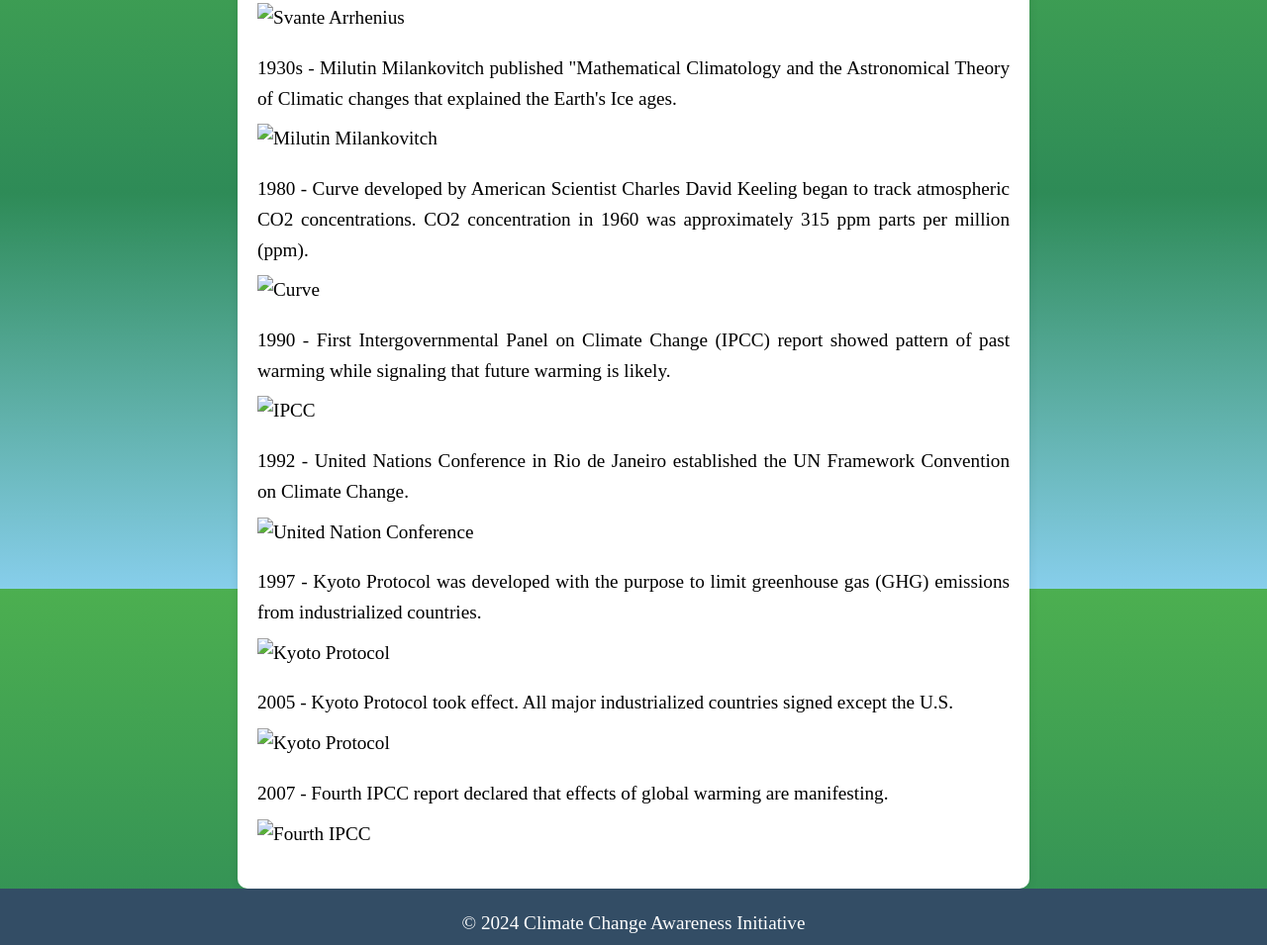
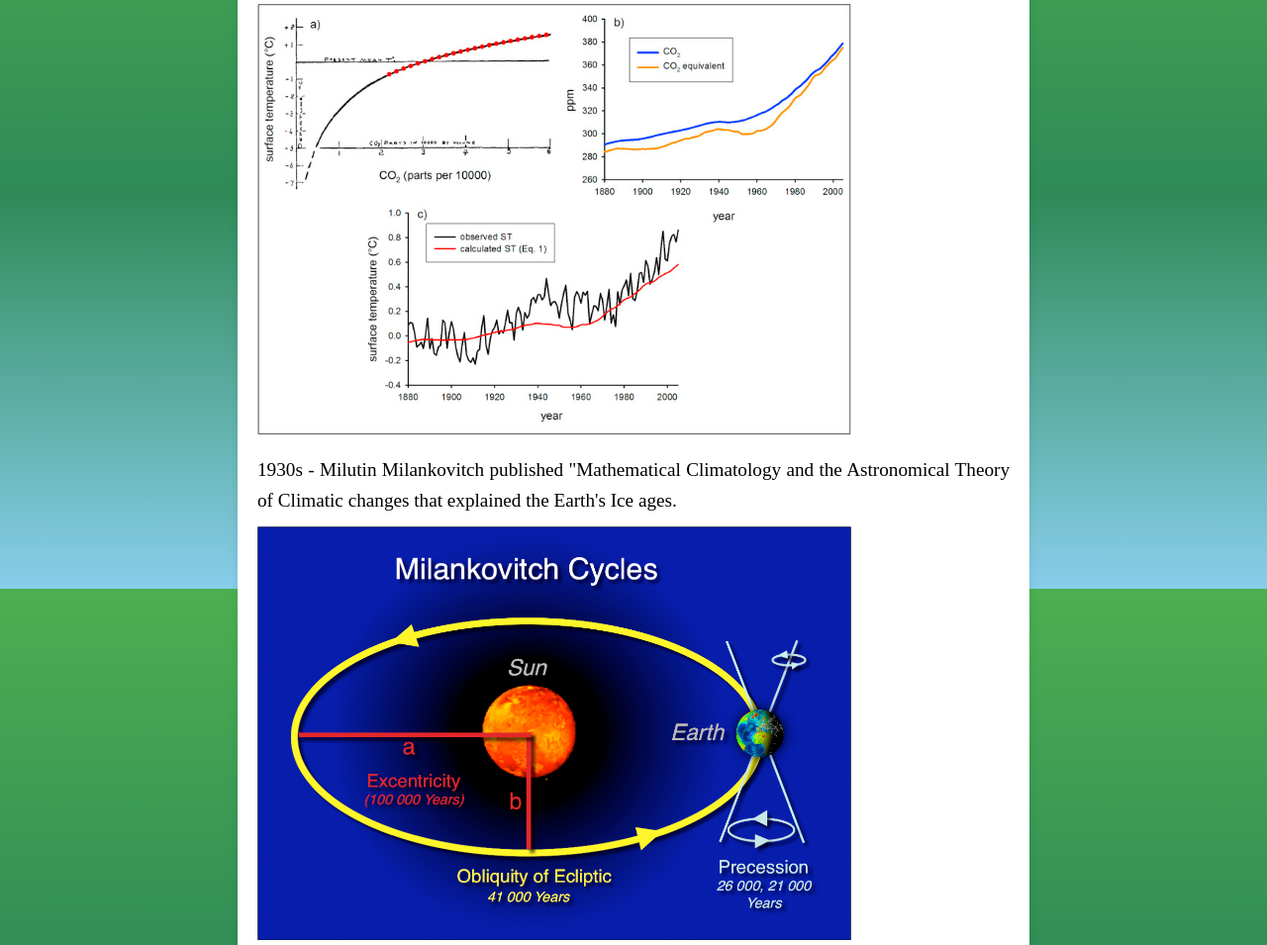
Before and after one commit to tsuna23222/Climate-Changee, a plain HTML site: page timeline.html in a window 1280 px wide. Shown: the part 205-1160 px from the top of the page at 99% size. Drawn offline with Linux system fonts and the light colour scheme; files that its build step writes are made by us from their sources.

Commit message:
Update timeline.html

```diff
--- a/timeline.html
+++ b/timeline.html
@@ -22,35 +22,35 @@
     <h2>Timeline of Climate Change</h2>
     <div class="event">
         <p>1896 - Svante Arrhenius developed the first climate model of the influence of atmospheric carbon dioxide (CO2).</p>
-            <img src="images/svante.jpg" alt="Svante Arrhenius">
+            <img src="svante.jpg" alt="Svante Arrhenius">
         </div>
             <div class="event">
         <p>1930s - Milutin Milankovitch published "Mathematical Climatology and the Astronomical Theory of Climatic changes that explained the Earth's Ice ages.</p>
-            <img src="images/mila.png" alt="Milutin Milankovitch">
+            <img src="mila.png" alt="Milutin Milankovitch">
         </div>
             <div class="event">
             <p>1980 - Curve developed by American Scientist Charles David Keeling began to track atmospheric CO2 concentrations. CO2 concentration in 1960 was approximately 315 ppm parts per million (ppm).</p>
-            <img src="images/curve.jpg" alt="Curve">
+            <img src="curve.jpg" alt="Curve">
         </div>
             <div class="event">
             <p>1990 - First Intergovernmental Panel on Climate Change (IPCC) report showed pattern of past warming while signaling that future warming is likely.</p>
-            <img src="images/chp.png" alt="IPCC">
+            <img src="chp.png" alt="IPCC">
         </div>
             <div class="event">
             <p>1992 - United Nations Conference in Rio de Janeiro established the UN Framework Convention on Climate Change.</p>
-            <img src="images/UN.jpg" alt="United Nation Conference">
+            <img src="UN.jpg" alt="United Nation Conference">
         </div>
             <div class="event">
             <p>1997 - Kyoto Protocol was developed with the purpose to limit greenhouse gas (GHG) emissions from industrialized countries.</p>
-            <img src="images/kyoto.jpg" alt="Kyoto Protocol">
+            <img src="kyoto.jpg" alt="Kyoto Protocol">
         </div>
             <div class="event">
             <p>2005 - Kyoto Protocol took effect. All major industrialized countries signed except the U.S.</p>
-            <img src="images/kyoto2.jpg" alt="Kyoto Protocol">
+            <img src="kyoto2.jpg" alt="Kyoto Protocol">
         </div>
             <div class="event">
             <p>2007 - Fourth IPCC report declared that effects of global warming are manifesting.</p>
-            <img src="images/fourth.png" alt="Fourth IPCC">
+            <img src="fourth.png" alt="Fourth IPCC">
         </div>
 
 </div>
```
